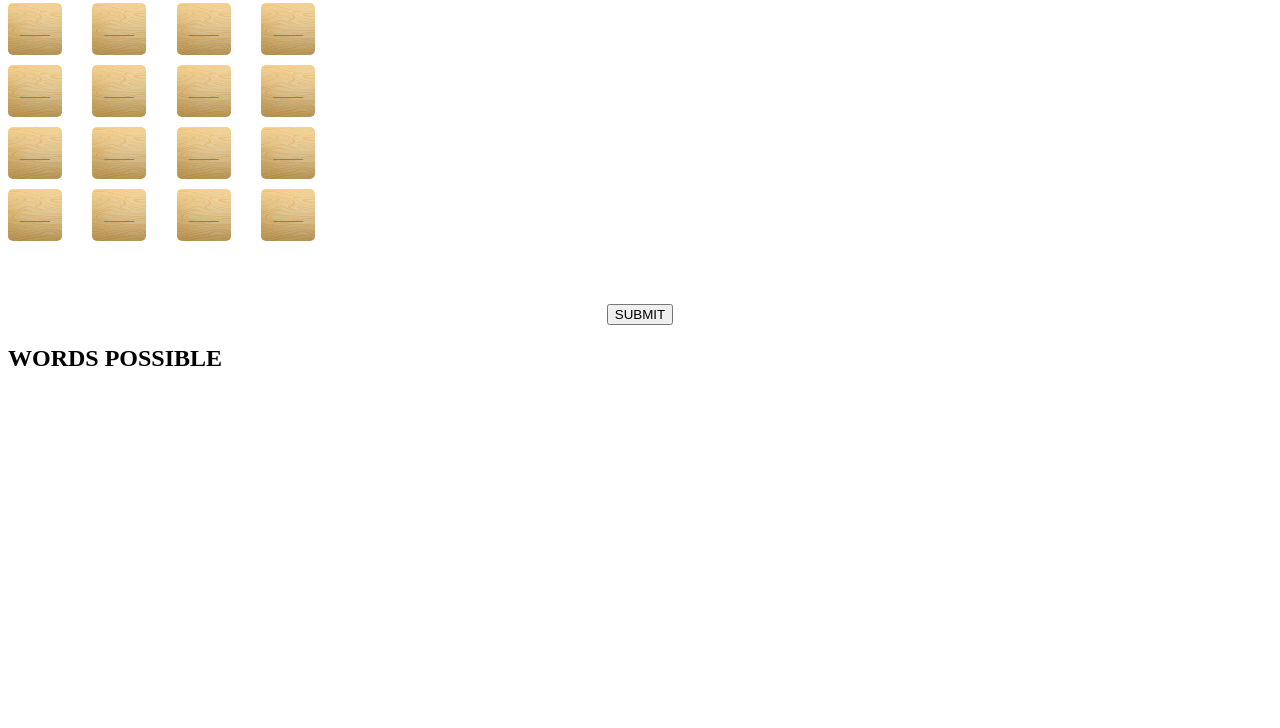
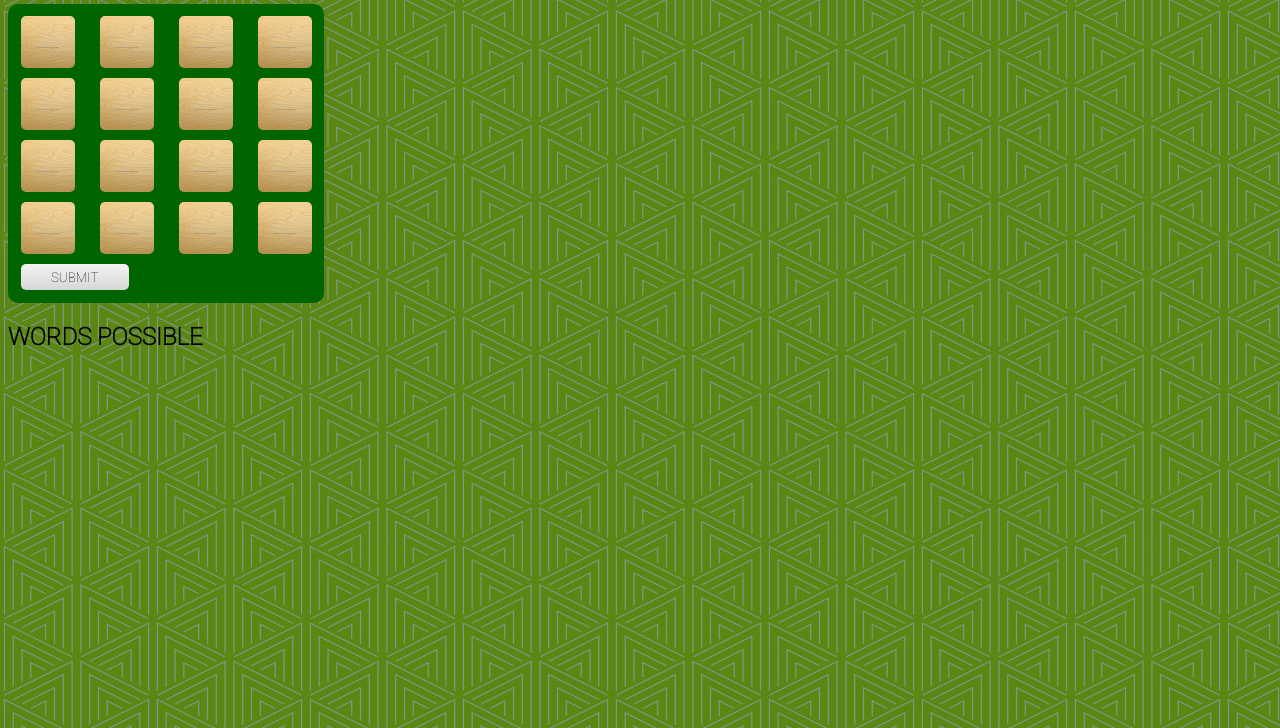
Before and after one commit to IsaacYu15/WordHuntSolver, a website: page index.html in a window 1280 px wide. Shown: the part 72-800 px from the top of the page. Drawn offline with Linux system fonts and the light colour scheme; a web font is replaced by a local one.

Commit message:
feat: more css

```diff
--- a/index.html
+++ b/index.html
@@ -5,6 +5,12 @@
         <title>WORD HUNT SOLVER</title>
         <link rel = "stylesheet" href = "style.css">
         <script src="app.js" defer></script>
+
+        <!--import fonts-->
+        <link rel="preconnect" href="https://fonts.googleapis.com">
+        <link rel="preconnect" href="https://fonts.gstatic.com" crossorigin>
+        <link href="https://fonts.googleapis.com/css2?family=Londrina+Shadow&family=Roboto:wght@100&display=swap" rel="stylesheet">
+
     </head>
     <body>
         <section id="header" >
@@ -33,17 +39,14 @@
 
                 </script>
 
+                <button id="userInput" onclick ="initGrid()">SUBMIT</button>
             </section>
 
-            <section id="userInput">
-                <button onclick ="initGrid()">SUBMIT</button>
-            </section>
-
-            <section id="wordsPossible">
-                <h2>WORDS POSSIBLE</h2>
-            </section>
         </div>
 
+        <section id="wordsPossible">
+            <h2>WORDS POSSIBLE</h2>
+        </section>
 
 
 
--- a/style.css
+++ b/style.css
@@ -1,3 +1,12 @@
+body {
+    font-family: 'Roboto', sans-serif;
+
+    background: transparent;
+    background-image: linear-gradient(rgba(1, 50, 32, 0.5), rgba(1, 50, 32, 0.5)), url("./Assets/background.jpg");
+    background-repeat: repeat;
+
+}
+
 input {
     height: 50px;
     width: 50px;
@@ -11,14 +20,41 @@ input {
 
     text-align: center;
 
+    font-family: 'Roboto', sans-serif;
+}
+
+button {
+
+    background-image: linear-gradient(to bottom, rgba(255, 255, 255, 0.25), rgba(0, 0, 0, 0.1));
+    border-width: 0;
+    border-radius: 5px;
+
+    padding-top: 10%;
+    padding-bottom: 10%;
+    padding-left: 100%;
+    padding-right: 100%;
+
+    display:flex;
+    justify-content: center;
+
+    font-family: 'Roboto', sans-serif;
+
 }
 
 
 #contents{
+    background-color: darkgreen;
+
+    padding: 1% 1% 1% 1%;
+
+    border-radius: 10px;
+
     display: flex;
     flex-direction: column;
 
     justify-content: center;
+
+    width: fit-content;
 
 }
 
@@ -35,9 +71,3 @@ input {
 
     grid-gap: 10px 25px;
 }
-
-#userInput {
-    margin-top: 5%;
-    display:flex;
-    justify-content: center;
-}
```
Also changed, not shown: Assets/background.jpg (added).
